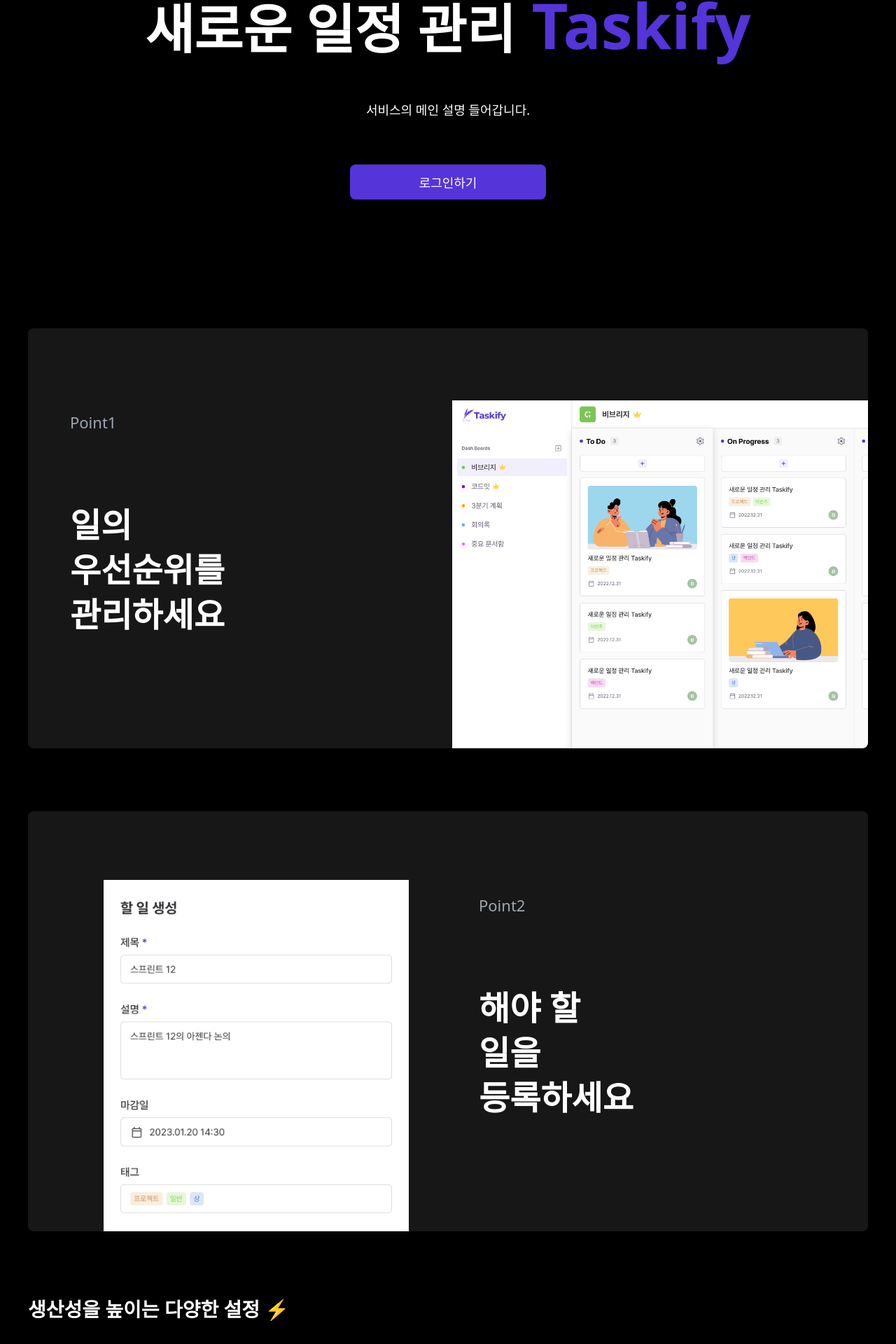
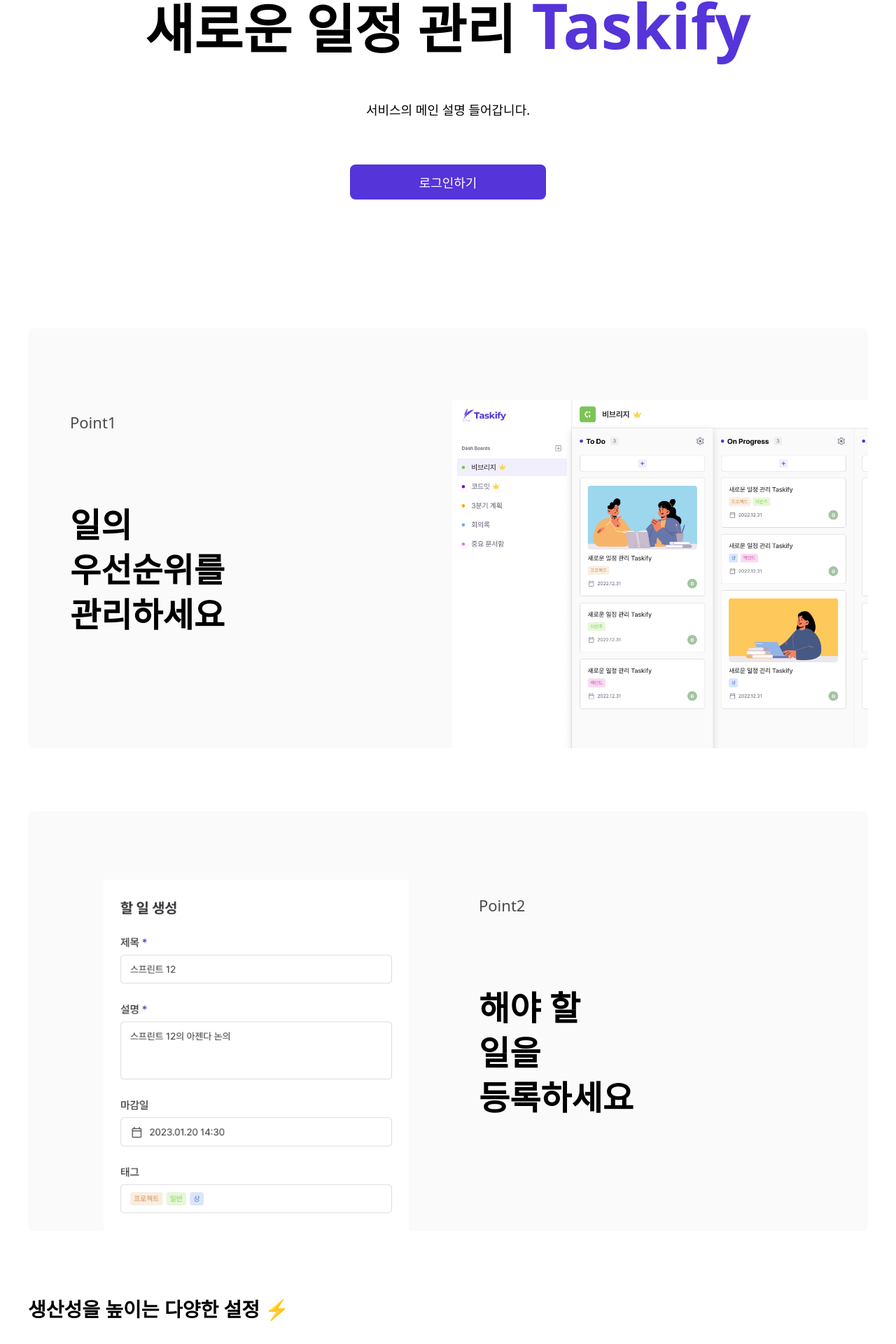
Before and after one commit to Taskify-team4/Taskify, a Next.js app: page /landing in a window 1280 px wide. Shown: the part 673-2593 px from the top of the page at 70% size. Built offline with nearby package versions, Linux system fonts and the light colour scheme; a web font is replaced by a local one.

Commit message:
design: landing 페이지 색 화이트로 변경

```diff
--- a/components/pages/landing/LandingFooter.style.ts
+++ b/components/pages/landing/LandingFooter.style.ts
@@ -21,7 +21,7 @@ export const LandingFooter = styled.div`
 `;
 
 export const CodeIT = styled.div`
-  color: var(--gray-gray_9FA6B2, #9fa6b2);
+  color: var(--gray400);
   font-size: 16px;
   font-weight: 400;
 
@@ -43,7 +43,7 @@ export const Terms = styled.div`
 `;
 
 export const Policy = styled.div`
-  color: var(--gray-gray_9FA6B2, #9fa6b2);
+  color: var(--gray400);
   font-size: 16px;
   font-weight: 400;
 
@@ -53,7 +53,7 @@ export const Policy = styled.div`
 `;
 
 export const FAQ = styled.div`
-  color: var(--gray-gray_9FA6B2, #9fa6b2);
+  color: var(--gray400);
   font-size: 16px;
   font-weight: 400;
 
--- a/components/pages/landing/LandingMain.style.ts
+++ b/components/pages/landing/LandingMain.style.ts
@@ -40,7 +40,7 @@ export const Title = styled.div`
 `;
 
 export const MainTitle = styled.span`
-  color: var(--white); // 색변경
+  color: var(--black400);
   font-size: 76px;
   font-weight: 700;
   line-height: 160%;
@@ -71,7 +71,7 @@ export const Violet = styled.span`
 `;
 
 export const MainSubTitle = styled.p`
-  color: var(--white); // 색변경
+  color: var(--black400);
   font-size: 18px;
   font-weight: 400;
   line-height: normal;
--- a/components/pages/landing/Point1.style.ts
+++ b/components/pages/landing/Point1.style.ts
@@ -10,7 +10,7 @@ export const Point1 = styled.div`
   grid-template-columns: 60px 302px auto;
   grid-template-rows: 123px 126px auto;
   position: relative;
-  background: var(--black-black_171717, #171717);
+  background: var(--gray100);
   border-radius: 8px;
   flex-wrap: wrap;
   overflow: hidden;
@@ -32,7 +32,7 @@ export const Point1 = styled.div`
 export const Point1Title = styled.p`
   width: 100%;
 
-  color: var(--gray400);
+  color: var(--black100);
   font-size: 22px;
   font-weight: 500;
   grid-column: 2;
@@ -47,7 +47,7 @@ export const Point1Title = styled.p`
 
 export const Point1Description = styled.p`
   width: 100%;
-  color: var(--white);
+  color: var(--black400);
   font-size: 48px;
   font-weight: 700;
   line-height: 64px; /* 133.333% */
--- a/components/pages/landing/SettingCard.style.ts
+++ b/components/pages/landing/SettingCard.style.ts
@@ -16,7 +16,7 @@ export const SettingImgWrap = styled.div`
   justify-content: center;
   align-items: center;
   border-radius: 8px 8px 0px 0px;
-  background: var(--black100);
+  background: var(--gray200);
 `;
 
 export const SettingImg = styled(Image)`
@@ -30,7 +30,7 @@ export const SettingTextWrap = styled.div`
   flex-direction: column;
   gap: 18px;
   padding: 33px 32px;
-  background: var(--black-black_171717, #171717);
+  background: var(--gray100);
   border-radius: 0px 0px 8px 8px;
 
   @media ${device.mobile} {
@@ -39,14 +39,14 @@ export const SettingTextWrap = styled.div`
 `;
 
 export const SettingTitle = styled.p`
-  color: var(--white);
+  color: var(--black400);
   font-size: 18px;
   font-weight: 700;
   word-break: keep-all;
 `;
 
 export const SettingDescription = styled.p`
-  color: var(--white);
+  color: var(--black400);
   font-size: 16px;
   font-weight: 500;
   word-break: keep-all;
--- a/components/pages/landing/Settings.style.ts
+++ b/components/pages/landing/Settings.style.ts
@@ -18,7 +18,7 @@ export const Settings = styled.div`
 `;
 
 export const SettingTitle = styled.p`
-  color: var(--white);
+  color: var(--black400);
   font-size: 28px;
   font-weight: 700;
   line-height: normal;
--- a/pages/landing.style.ts
+++ b/pages/landing.style.ts
@@ -4,5 +4,5 @@ export const Landing = styled.div`
   display: flex;
   flex-direction: column;
   align-items: center;
-  background-color: black;
+  background-color: var(--white);
 `;
```
